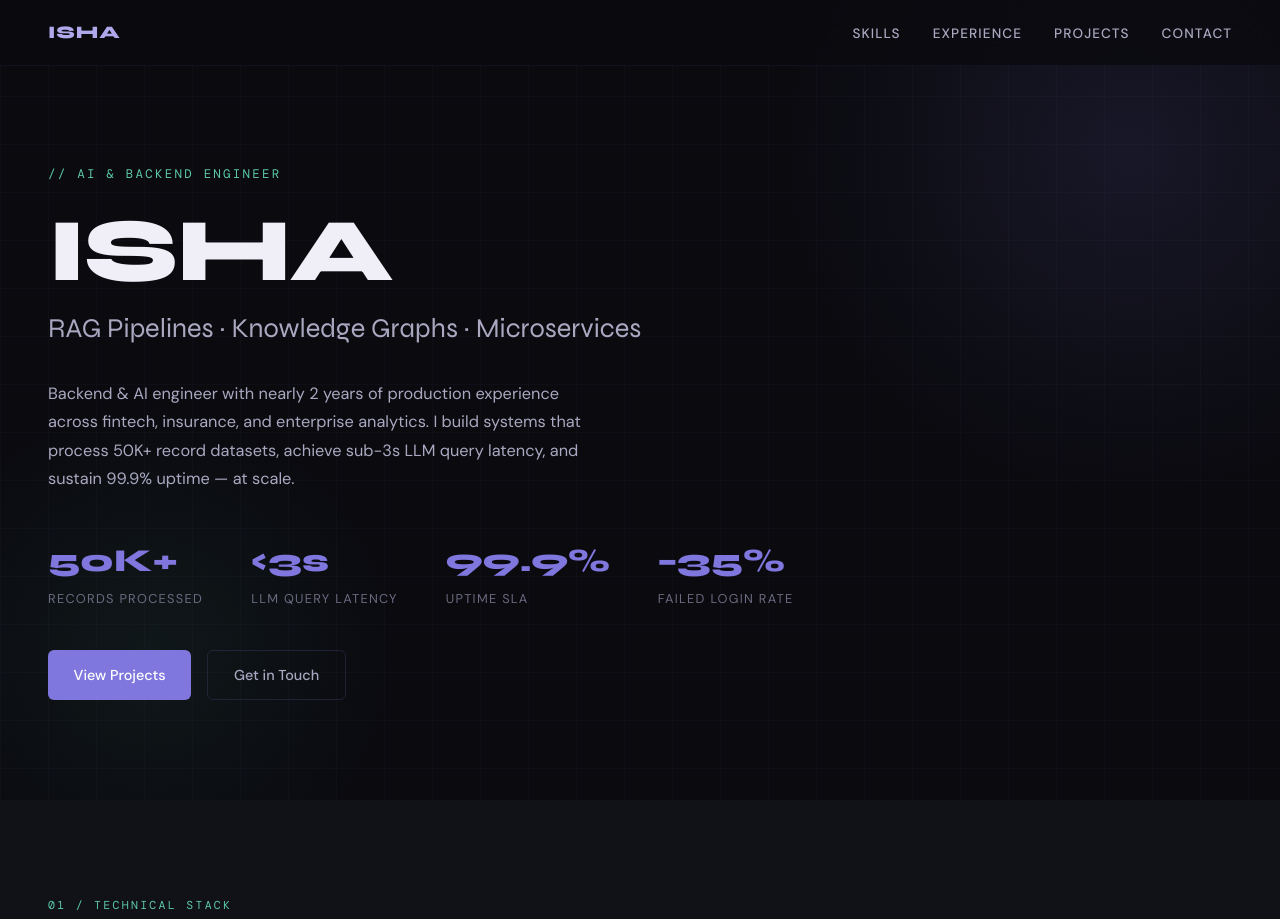
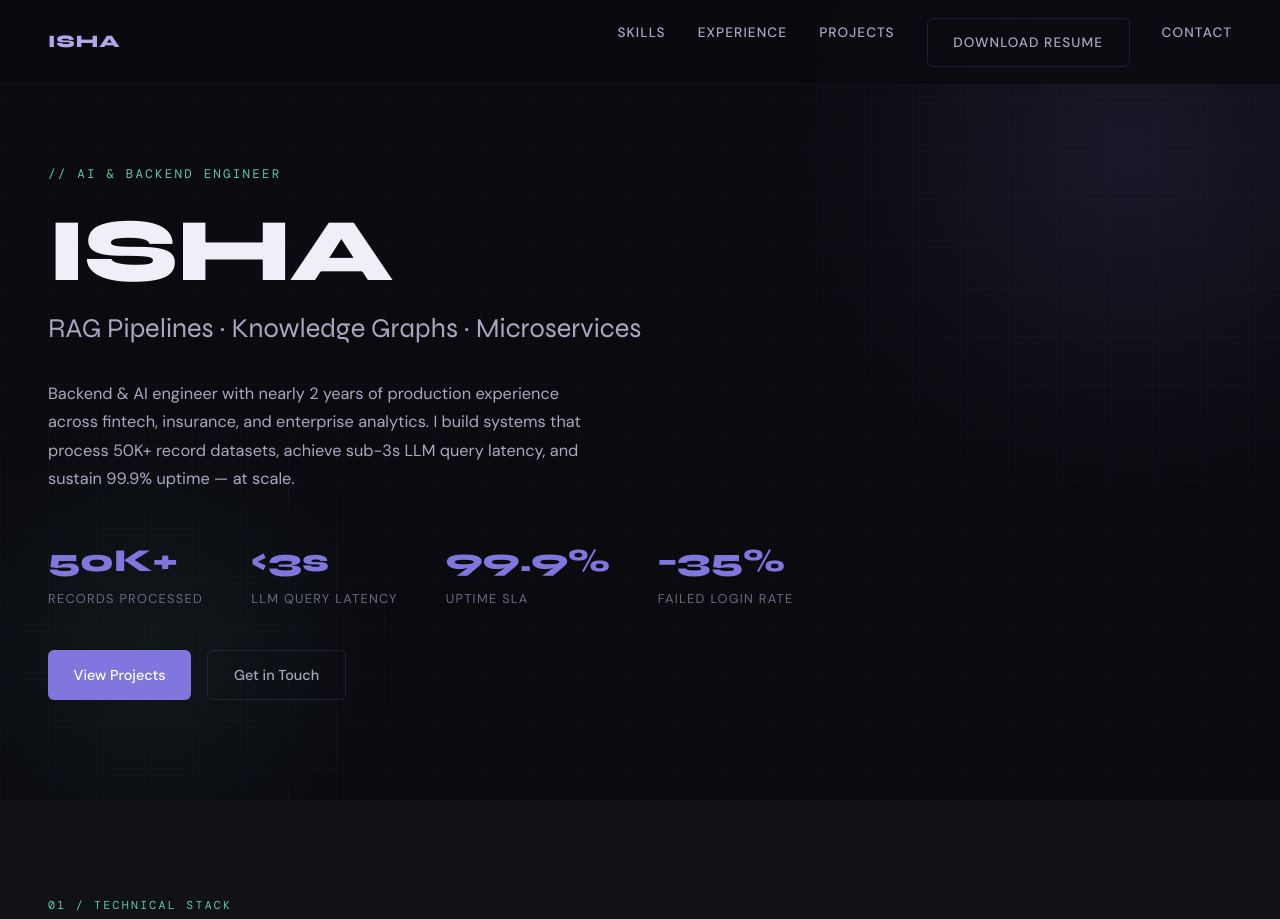
Before and after one commit to techbyisha/isha-portfolio, a plain HTML site: page index.html in a window 1280 px wide. Shown: the top 919 px of the page. Drawn offline with nearby package versions, Linux system fonts and the light colour scheme.

Commit message:
Added resume download button

```diff
--- a/index.html
+++ b/index.html
@@ -118,6 +118,9 @@
     <li><a href="#skills">Skills</a></li>
     <li><a href="#experience">Experience</a></li>
     <li><a href="#projects">Projects</a></li>
+    <li><a href="resume.pdf" class="btn btn-outline" download>
+      Download Resume
+    </a></li>
     <li><a href="#contact">Contact</a></li>
   </ul>
 </nav>
```
Also changed, not shown: 2 other files.
